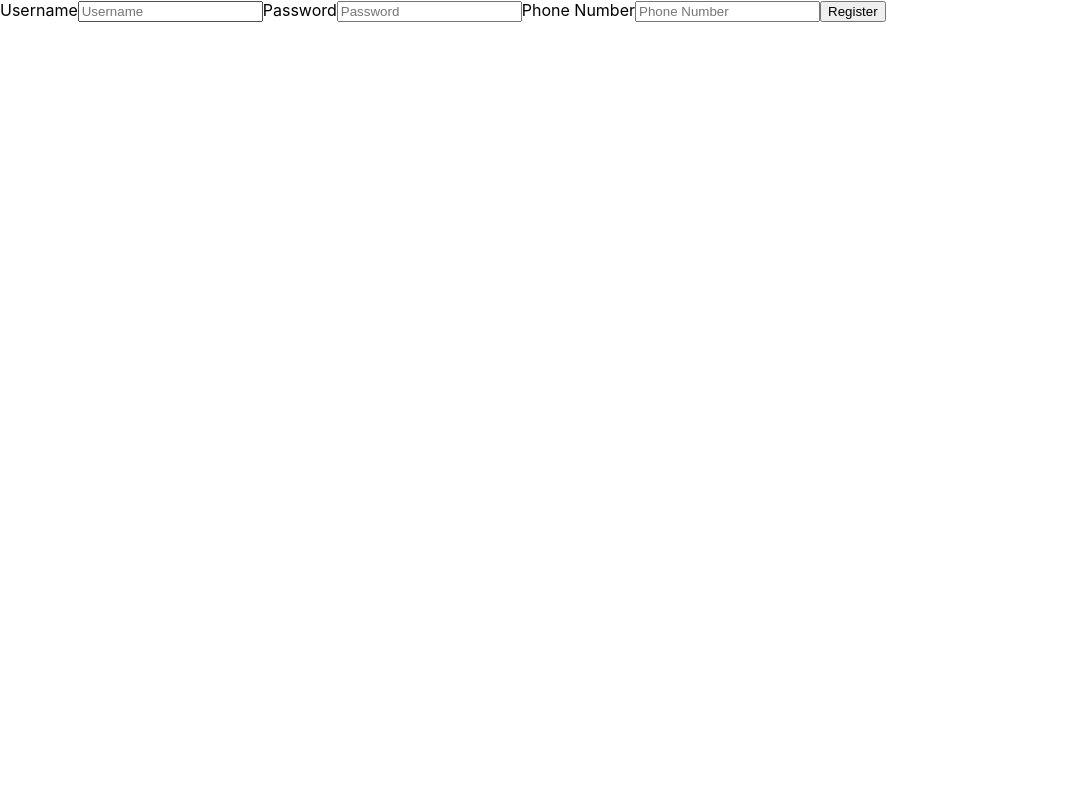
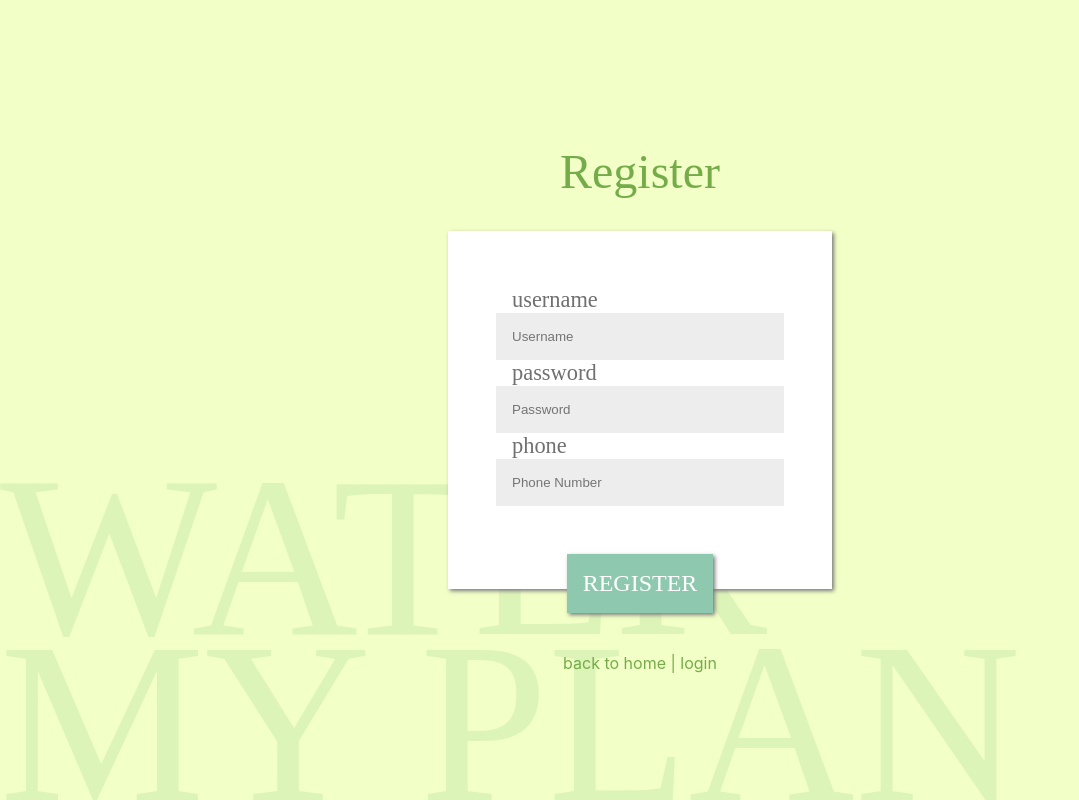
Before and after one commit to water-my-plants-tt-43/water-my-plants, a React (Create React App) app in the folder client/: page /RegisterForm in a window 1280 px wide. Shown: the whole page, without its empty margins (0-1079 px from the left). Built offline with nearby package versions, Linux system fonts and the light colour scheme; a web font is replaced by a local one.

Commit message:
made a styled FormContainer and connected it to Login and Register form Routes. Register route is styled'

```diff
--- /dev/null
+++ b/client/src/components/FormContainer.js
@@ -0,0 +1,103 @@
+import styled from 'styled-components'
+
+
+export const FormRouteContainer = styled.div`
+width:100%;
+height:100vh;
+background: ${props=> props.theme.color.background};
+display: flex;
+flex-direction: column;
+justify-content: center;
+align-items: center;
+align-content:center;
+
+& .logo{
+  position:absolute;
+  z-index:0;
+  left:0;
+  width:80%;
+  height:auto;
+  bottom:0;
+  mix-blend-mode: multiply;
+  opacity:.2;
+
+
+};
+
+  & p{
+    color: ${props=>props.theme.color.hover};
+    margin-top:4rem;
+    font-weight: 400;
+    font-size:1rem;
+    text-align: center;
+    position:relative;
+  z-index:2;
+
+    & span{
+      cursor: pointer;
+    }
+
+  }
+
+  & h1{
+    font-family: ${props=>props.theme.font.display};
+    font-weight:400;
+    font-size: 3rem;
+    color: ${props=>props.theme.color.hover};
+  };
+
+& .formContainer{
+  position:relative;
+  z-index:2;
+  padding:2rem;
+  box-shadow: ${props=>props.theme.shadow};
+  background:white;
+  width: 25%;
+
+
+  & form{
+    width:80%;
+    margin:auto;
+    margin-top:1rem;
+    height:100%;
+    display: flex;
+    flex-direction: column;
+    justify-content: center;
+    align-items: center;
+
+    & .errors{
+      color:crimson;
+      font-size: .9rem;
+    }
+
+  };
+
+
+  & label{
+    font-family: ${props=>props.theme.font.display};
+    font-weight:400;
+    font-size:1.4rem;
+    color: ${props=>props.theme.color.grayDark};
+    width:100%;
+
+  };
+
+  & input{
+    font-family: ${props=>props.theme.font.body};
+    background: ${props=>props.theme.color.grayLight};
+    padding: 1rem;
+    border:none;
+    width:100%;
+    outline:none;
+
+  }
+
+  & button{
+    position:relative;
+    width: 100%;
+    bottom: -3rem;
+  }
+}
+
+
+`
--- a/client/src/components/LoginForm.js
+++ b/client/src/components/LoginForm.js
@@ -1,6 +1,6 @@
 import React, { useState } from "react";
 import Button from './Button'
-import styled from 'styled-components'
+import {FormRouteContainer} from './FormContainer'
 import LoginFormSchema from "../validation/LoginFormSchema";
 import * as yup from "yup";
 import axios from "axios";
@@ -8,107 +8,7 @@ import logo from '../WaterMyPlantsGreen.svg'
 import { useHistory } from "react-router-dom";
 
 
-const LoginContainer = styled.div`
-width:100%;
-height:100vh;
-background: ${props=> props.theme.color.background};
-display: flex;
-flex-direction: column;
-justify-content: center;
-align-items: center;
-align-content:center;
 
-& .logo{
-  position:absolute;
-  z-index:0;
-  left:0;
-  width:80%;
-  height:auto;
-  bottom:0;
-  mix-blend-mode: multiply;
-  opacity:.2;
-
-
-};
-
-  & p{
-    color: ${props=>props.theme.color.hover};
-    margin-top:4rem;
-    font-weight: 400;
-    font-size:1rem;
-    text-align: center;
-    position:relative;
-  z-index:2;
-
-    & span{
-      cursor: pointer;
-    }
-
-  }
-
-  & h1{
-    font-family: ${props=>props.theme.font.display};
-    font-weight:400;
-    font-size: 3rem;
-    color: ${props=>props.theme.color.hover};
-  };
-
-& .formContainer{
-  position:relative;
-  z-index:2;
-  padding:2rem;
-  box-shadow: ${props=>props.theme.shadow};
-  background:white;
-  max-height: 200px;
-  width: 25%;
-
-
-  & form{
-    width:80%;
-    margin:auto;
-    margin-top:1rem;
-    height:100%;
-    display: flex;
-    flex-direction: column;
-    justify-content: center;
-    align-items: center;
-
-    & .errors{
-      color:crimson;
-      font-size: .9rem;
-    }
-
-  };
-
-
-  & label{
-    font-family: ${props=>props.theme.font.display};
-    font-weight:400;
-    font-size:1.4rem;
-    color: ${props=>props.theme.color.grayDark};
-    width:100%;
-
-  };
-
-  & input{
-    font-family: ${props=>props.theme.font.body};
-    background: ${props=>props.theme.color.grayLight};
-    padding: 1rem;
-    border:none;
-    width:100%;
-    outline:none;
-
-  }
-
-  & button{
-    position:relative;
-    width: 100%;
-    bottom: -30px;
-  }
-}
-
-
-`
 
 // function Login(){
 //   const [loginData, setLoginDate] = useState ({
@@ -202,7 +102,7 @@ export default function LoginForm(props) {
   };
 
   return (
-    <LoginContainer>
+    <FormRouteContainer>
       <img src={logo} className='logo' alt='Water My Plants logo green'/>
       <h1>Login</h1>
       <div className = 'formContainer'>
@@ -238,6 +138,6 @@ export default function LoginForm(props) {
       </div>
 
       <p><span onClick={()=>push('/')}>back to home</span> | <span onClick={()=>push('/RegisterForm')}>register</span></p>
-    </LoginContainer>
+    </FormRouteContainer>
   );
 }
--- a/client/src/components/RegisterForm.js
+++ b/client/src/components/RegisterForm.js
@@ -1,8 +1,13 @@
 import React, { useState } from "react";
 import { useHistory } from "react-router-dom";
+import logo from '../WaterMyPlantsGreen.svg'
+import Button from './Button'
+import {FormRouteContainer} from './FormContainer'
 import axios from "axios";
 import registerFormSchema from "../validation/RegisterFormSchema";
 import * as yup from "yup";
+
+
 
 const initialFormValues = {
   username: "",
@@ -19,6 +24,7 @@ const initialFormErrors = {
 
 export default function RegisterForm(props) {
   const history = useHistory();
+  const {push} = history;
 
   const [formValues, setFormValues] = useState(initialFormValues);
   const [formErrors, setFormErrors] = useState(initialFormErrors);
@@ -54,23 +60,21 @@ export default function RegisterForm(props) {
       )
       .then((res) => {
         console.log(res);
-        history.push("/login");
+        push('/login');
       })
       .catch((err) => console.log(err.response));
     setFormValues(initialFormValues);
   };
 
   return (
-    <form onSubmit={onSubmit}>
-      <div className='errors'>
-        <div>{formErrors.username}</div>
-        <div>{formErrors.password}</div>
-        {/* <div>{formErrors.email}</div> */}
-        <div>{formErrors.number}</div>
-      </div>
+    <FormRouteContainer>
+      <img src={logo} className='logo' alt='Water My Plants logo green'/>
+      <h1>Register</h1>
+      <div className='formContainer'>
+      <form onSubmit={onSubmit}>
 
-      <label>
-        Username
+
+      <label htmlFor='username'>username</label>
         <input
           name='username'
           type='text'
@@ -78,10 +82,9 @@ export default function RegisterForm(props) {
           onChange={onChange}
           placeholder='Username'
         />
-      </label>
 
-      <label>
-        Password
+
+      <label htmlFor='password'>password</label>
         <input
           name='password'
           type='password'
@@ -89,7 +92,7 @@ export default function RegisterForm(props) {
           onChange={onChange}
           placeholder='Password'
         />
-      </label>
+
 
       {/* <label>
         Email
@@ -102,8 +105,7 @@ export default function RegisterForm(props) {
         />
       </label> */}
 
-      <label>
-        Phone Number
+      <label htmlFor='phone'>phone</label>
         <input
           name='phone'
           type='tel'
@@ -111,8 +113,19 @@ export default function RegisterForm(props) {
           onChange={onChange}
           placeholder='Phone Number'
         />
-      </label>
-      <button>Register</button>
+
+      <div className='errors'>
+        <div>{formErrors.username}</div>
+        <div>{formErrors.password}</div>
+        {/* <div>{formErrors.email}</div> */}
+        <div>{formErrors.number}</div>
+      </div>
+
+      <Button innerText={'register'}/>
     </form>
+      </div>
+
+      <p><span onClick={()=>push('/')}>back to home</span> | <span onClick={()=>push('/login')}>login</span></p>
+    </FormRouteContainer>
   );
 }
```
